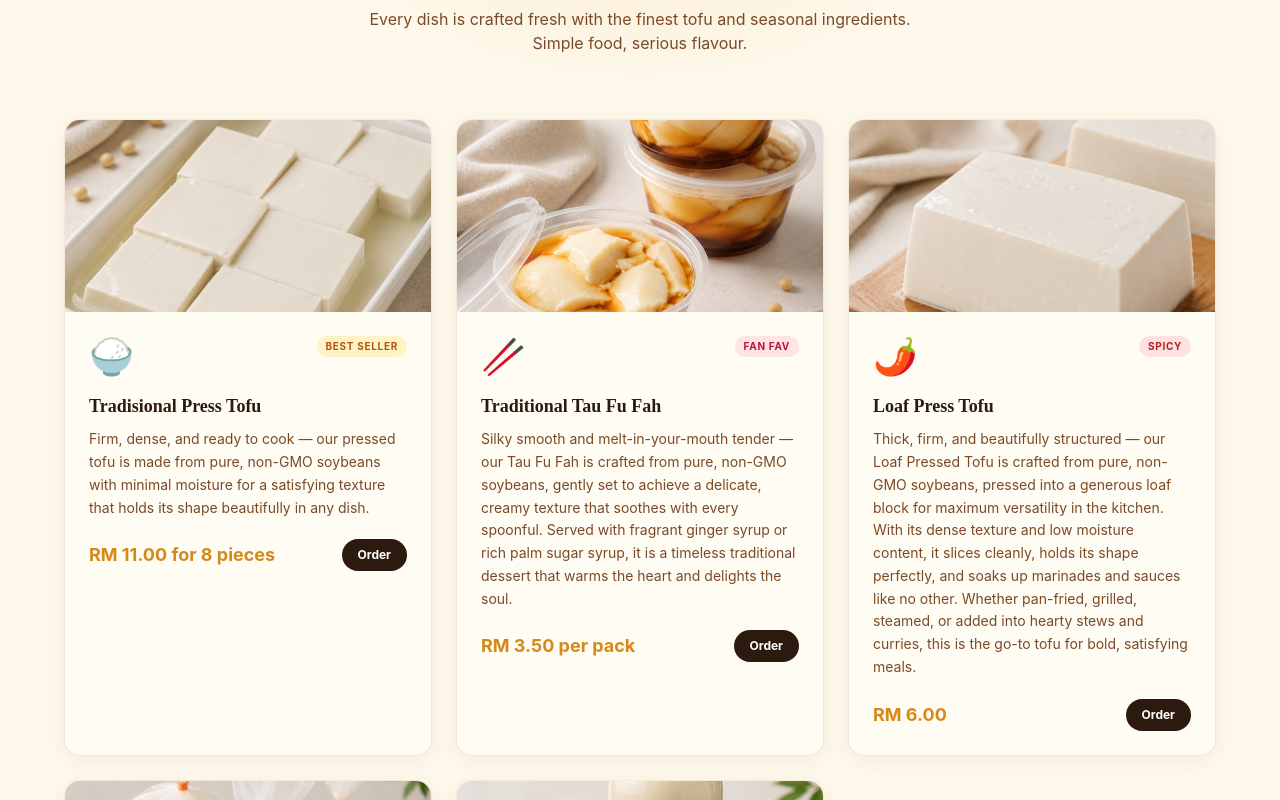
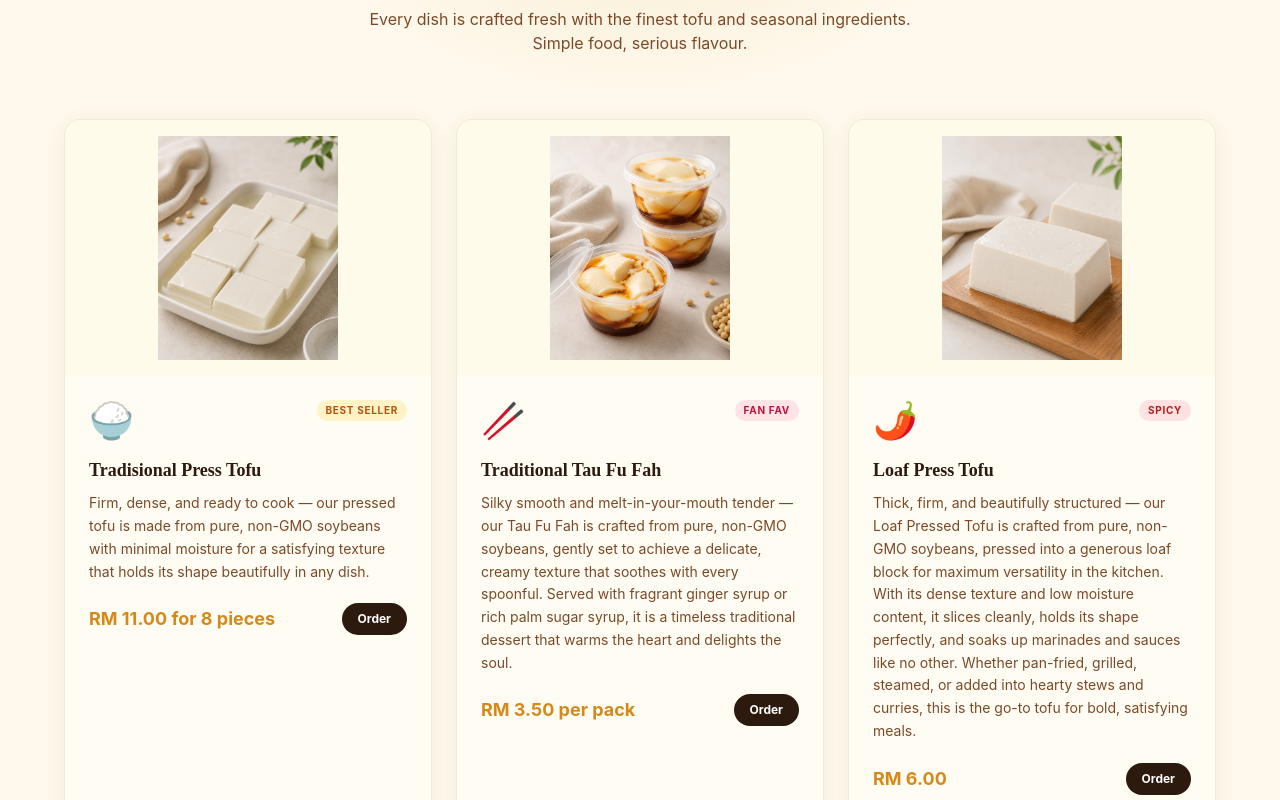
Before and after one commit to SenaLadz/tofuhauz, a Next.js app: page / in a window 1280 px wide. Shown: the part 1400-2200 px from the top of the page. Built offline with nearby package versions, Linux system fonts and the light colour scheme.

Commit message:
fix: menu images proportional with object-contain

```diff
--- a/pages/index.tsx
+++ b/pages/index.tsx
@@ -363,8 +363,8 @@ export default function Home() {
               {t.menu.map((item) => (
                 <div key={item.name} className="warm-card rounded-2xl overflow-hidden">
                   {item.image && (
-                    <div className="w-full h-48 overflow-hidden bg-amber-50">
-                      <img src={item.image} alt={item.name} className="w-full h-full object-cover hover:scale-105 transition-transform duration-300" />
+                    <div className="w-full bg-amber-50 flex items-center justify-center p-4">
+                      <img src={item.image} alt={item.name} className="w-full h-auto object-contain max-h-56" />
                     </div>
                   )}
                   <div className="p-6">
```
